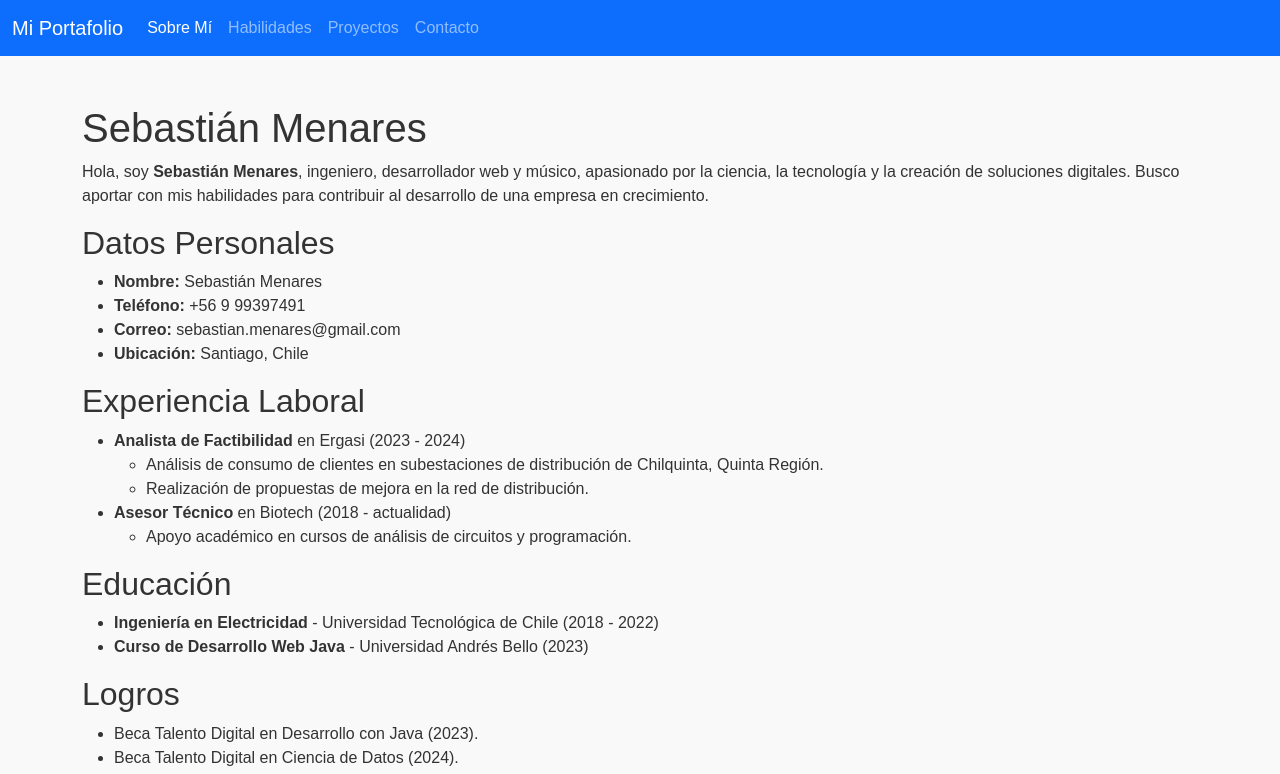
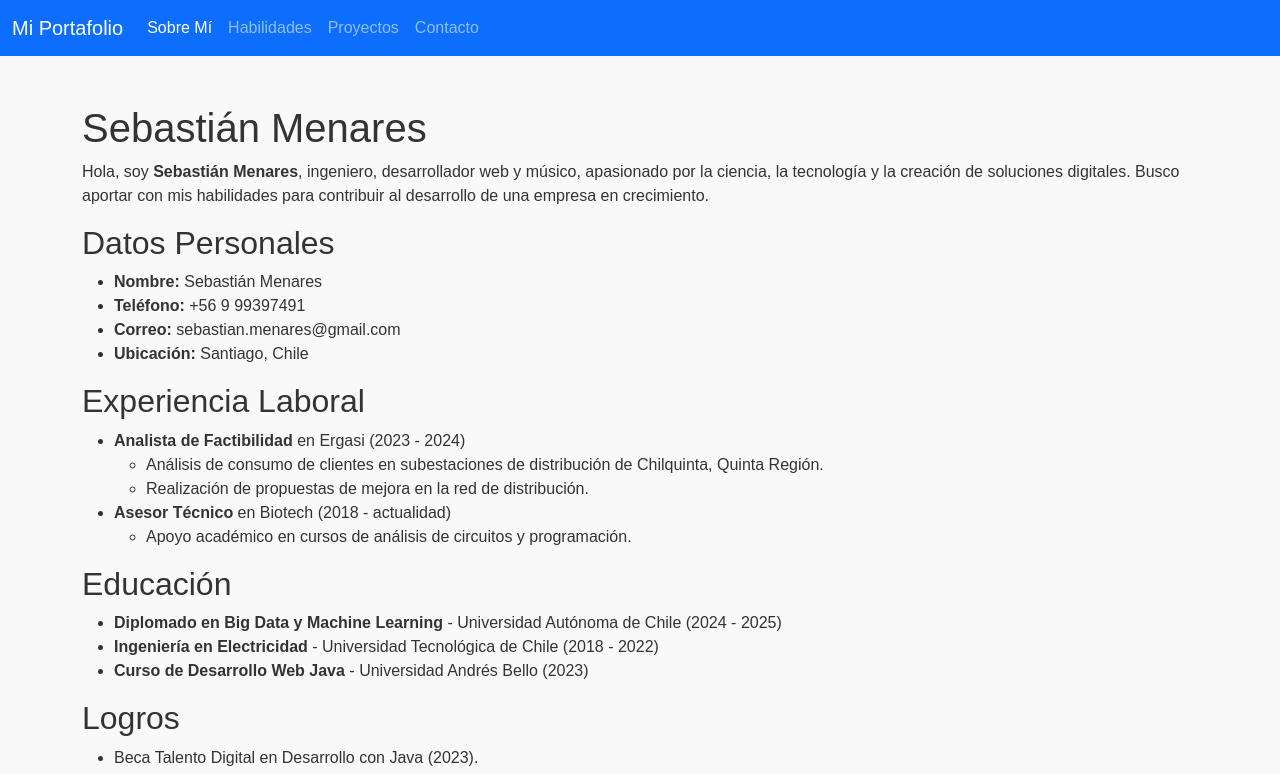
Before and after one commit to sebaspatric/portafolioJs, a plain HTML site: page cv.html in a window 1280 px wide. Shown: the top 774 px of the page. Drawn offline with nearby package versions, Linux system fonts and the light colour scheme.

Commit message:
actualizacion

```diff
--- a/cv.html
+++ b/cv.html
@@ -56,6 +56,7 @@
 
     <h2>Educación</h2>
     <ul>
+        <li><strong>Diplomado en Big Data y Machine Learning</strong> - Universidad Autónoma de Chile (2024 - 2025)</li>
         <li><strong>Ingeniería en Electricidad</strong> - Universidad Tecnológica de Chile (2018 - 2022)</li>
         <li><strong>Curso de Desarrollo Web Java</strong> - Universidad Andrés Bello (2023)</li>
     </ul>
```
